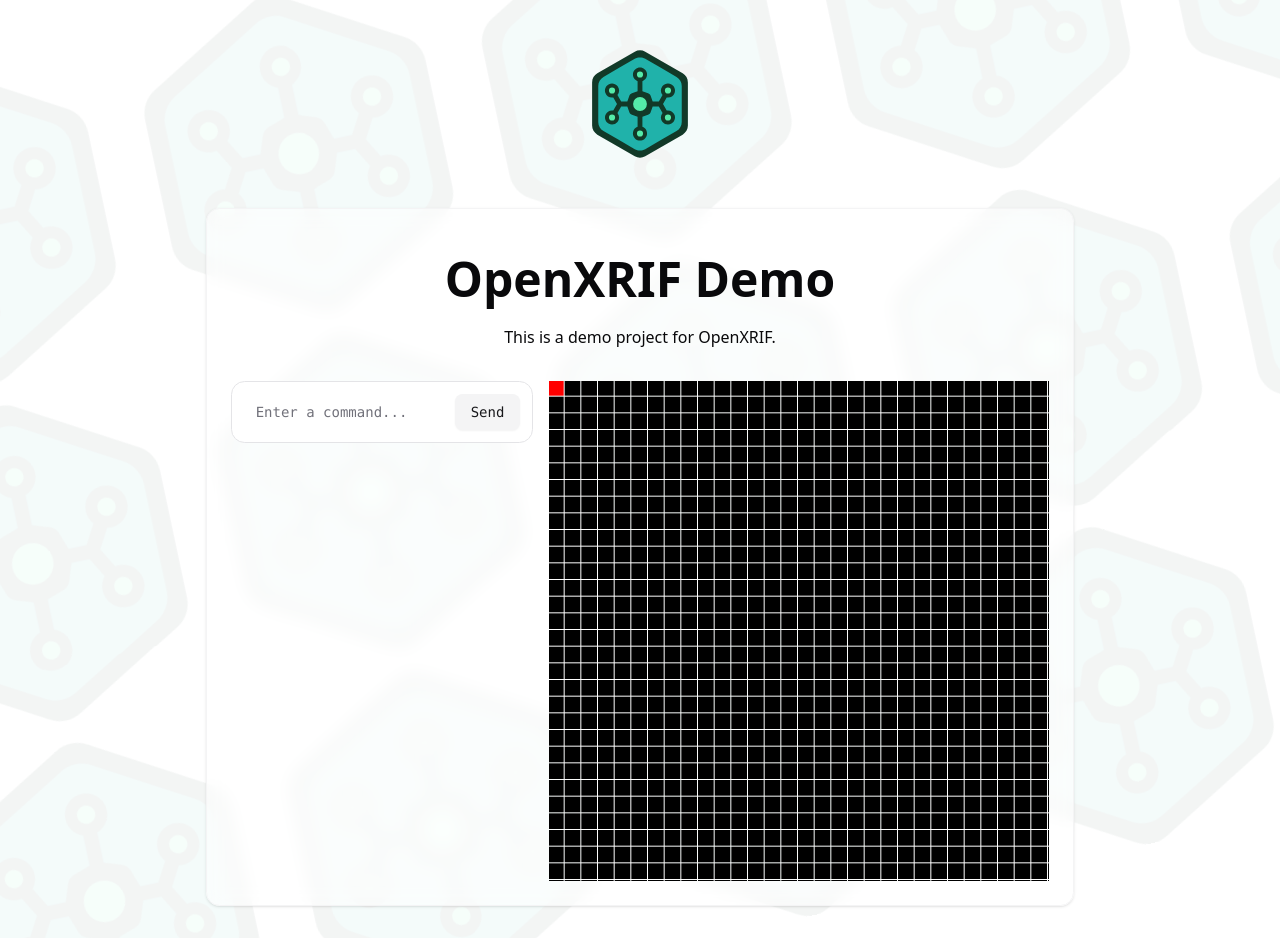
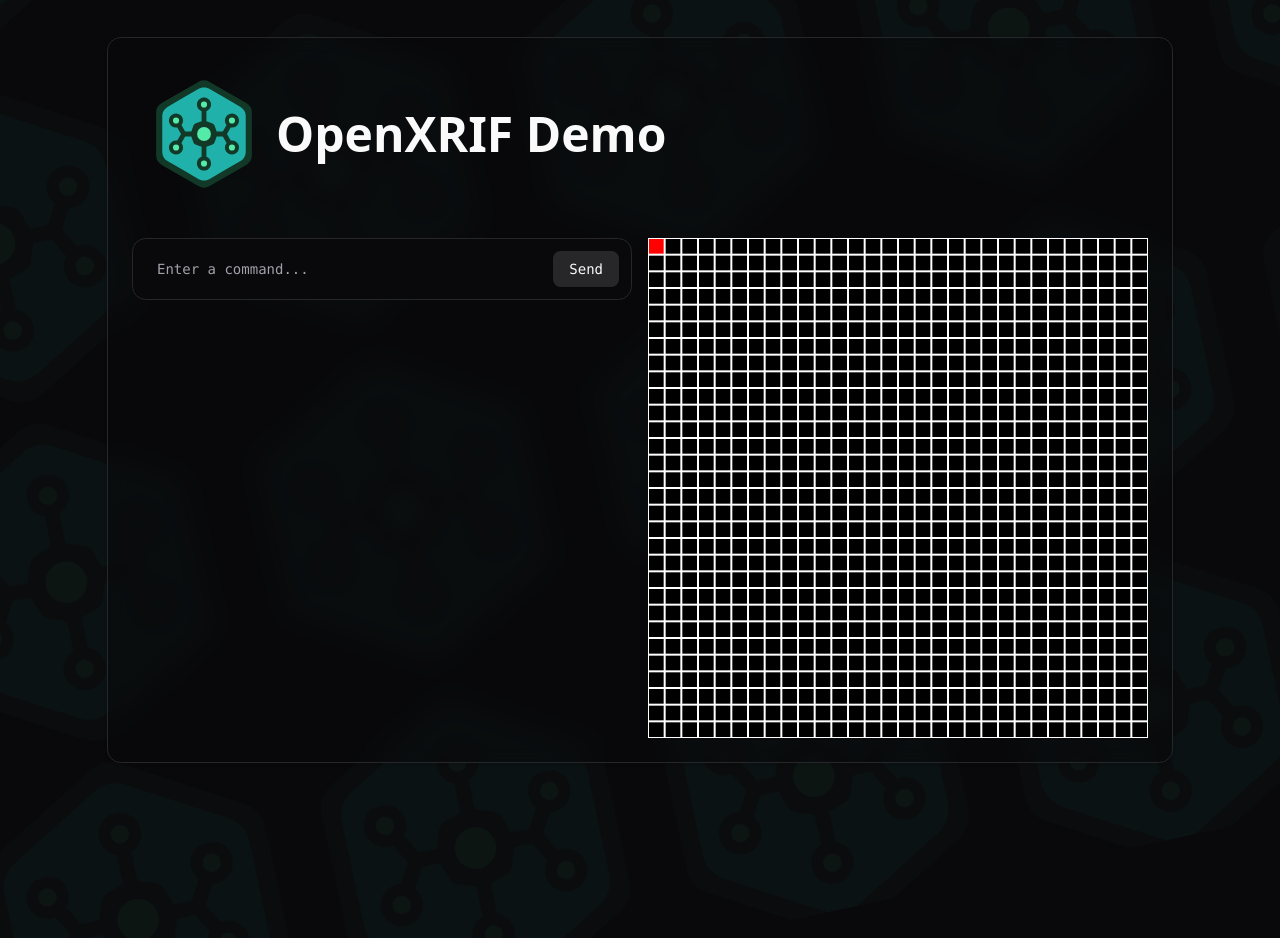
Before and after one commit to OpenXRIF/web, a React (Vite) app: page / in a window 1280 px wide. After the commit the page ends 800 px from the top, so only its background shows below. Built offline with nearby package versions, Linux system fonts and the light colour scheme.

Commit message:
Styling changes and xrif example

```diff
--- a/src/App.tsx
+++ b/src/App.tsx
@@ -8,21 +8,22 @@ import { MessageBox } from "./MessageBox";
 export function App() {
   return (
     <div className="container mx-auto p-8 text-center relative z-10">
-      <div className="flex justify-center items-center gap-8 mb-8">
-        <img
-          src={logo}
-          alt="Bun Logo"
-          className="h-36 p-6 transition-all duration-300 hover:drop-shadow-[0_0_2em_#646cffaa] scale-120"
-        />
-      </div>
-
       <Card className="bg-card/50 backdrop-blur-sm border-muted">
         <CardContent className="pt-6">
-          <h1 className="text-5xl font-bold my-4 leading-tight">
-            OpenXRIF Demo
-          </h1>
-          <p>This is a demo project for OpenXRIF.</p>
-          <div className="flex flex-row gap-4 mt-8">
+          <div className="flex items-center mb-8">
+            <a href="https://github.com/OpenXRIF">
+              <img
+                src={logo}
+                alt="OpenXRIF Logo"
+                className="h-36 p-6 transition-all duration-300 hover:drop-shadow-[0_0_2em_#646cffaa] scale-120"
+              />
+            </a>
+            <h1 className="text-5xl font-bold my-4 leading-tight text-start flex-grow">
+              OpenXRIF Demo
+            </h1>
+          </div>
+          {/* <p>This is a demo project for OpenXRIF.</p> */}
+          <div className="grid grid-cols-2 gap-4 mt-8">
             <MessageBox />
             <RobotGrid rows={30} cols={30} />
           </div>
--- a/src/RobotGrid.tsx
+++ b/src/RobotGrid.tsx
@@ -27,6 +27,10 @@ export const RobotGrid = ({ rows, cols }: RobotGridProps) => {
     const ctx = canvas.getContext("2d");
     if (!ctx) return;
 
+    // Background
+    ctx.fillStyle = "#fff";
+    ctx.fillRect(0, 0, canvas.width, canvas.height);
+
     // Draw grid
     for (let i = 0; i <= rows; i++) {
       for (let j = 0; j <= cols; j++) {
@@ -36,10 +40,10 @@ export const RobotGrid = ({ rows, cols }: RobotGridProps) => {
         }
 
         ctx.fillRect(
-          j * squareSize - 1,
-          i * squareSize - 1,
-          squareSize - 1,
-          squareSize - 1
+          j * squareSize + 1,
+          i * squareSize + 1,
+          squareSize - 2,
+          squareSize - 2
         );
       }
     }
--- /dev/null
+++ b/src/examples/xrif.ts
@@ -0,0 +1,34 @@
+const xrif_example1 = {
+  actions: [
+    {
+      action: "navigate",
+      input: {
+        name: "Room 2241",
+        x: 100,
+        y: 100,
+        floor: 2,
+        keywords: ["office", "Zach"],
+      },
+    },
+    {
+      action: "speak",
+      input: "Hey Zach, Can you hand me the keys?",
+    },
+    {
+      action: "wait",
+      input: 10,
+    },
+    {
+      action: "navigate",
+      input: {
+        name: "Room 1427 - Ideas Clinic",
+        x: 25,
+        y: 75,
+        floor: 1,
+        keywords: ["classroom", "workshop", "lab"],
+      },
+    },
+  ],
+};
+
+export const XRIF_EXAMPLES = [xrif_example1];
--- a/src/index.html
+++ b/src/index.html
@@ -4,10 +4,10 @@
     <meta charset="UTF-8" />
     <meta name="viewport" content="width=device-width, initial-scale=1.0" />
     <link rel="icon" type="image/svg+xml" href="./logo.svg" />
-    <title>Bun + React</title>
+    <title>OpenXRIF Demo</title>
     <script type="module" src="./frontend.tsx" async></script>
   </head>
-  <body>
+  <body class="dark">
     <div id="root"></div>
   </body>
 </html>
--- a/src/index.tsx
+++ b/src/index.tsx
@@ -1,5 +1,6 @@
 import { serve } from "bun";
 import index from "./index.html";
+import { XRIF_EXAMPLES } from "./examples/xrif";
 
 const server = serve({
   routes: {
@@ -31,7 +32,11 @@ const server = serve({
     "/api/echo": {
       async POST(req) {
         const body = await req.json();
-        return Response.json(body);
+        const { message } = body;
+        const randomIndex = Math.floor(Math.random() * XRIF_EXAMPLES.length);
+        const example = XRIF_EXAMPLES[randomIndex];
+        const result = { ...example, prompt: message };
+        return Response.json(result);
       },
     },
   },
```
